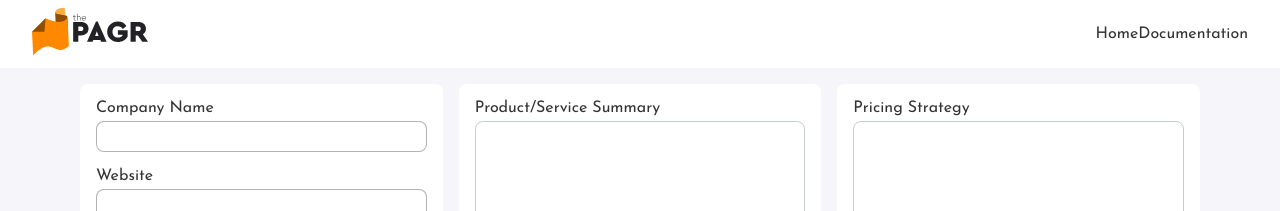
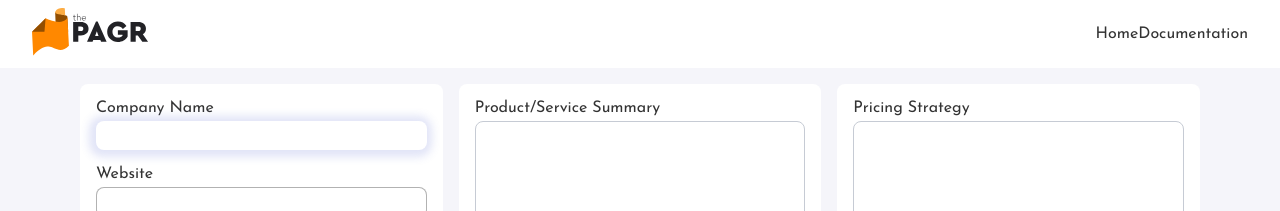
Before and after one commit to ozlemts/reactComponents, a Next.js app: page / in a window 1280 px wide. In both pictures the pointer is over the input 261 px from the left and 136 px from the top of the page. Shown: the top 211 px of the page. Built offline with nearby package versions, Linux system fonts and the light colour scheme.

Commit message:
box shadow for inputs

```diff
--- a/styles/globals.css
+++ b/styles/globals.css
@@ -139,7 +139,6 @@ a {
   border: 1px solid #C6CBD4;;
   border-radius: .5rem;
   padding: 1rem;
-  font-weight: 300;
 }
 
 .editbox .editbox-textarea:focus,
@@ -177,6 +176,13 @@ a {
   font-family: inherit;
 }
 
+.custom-input input:hover,
+.custom-input input:visited,
+.custom-input input:active {
+  box-shadow: -1px 1px 9px 6px #4b5fd22b;
+  border: none;
+}
+
 /* SELECT-BOX -------------- */
 
 select::-ms-expand {
@@ -199,6 +205,13 @@ select {
   background-size: 5px 5px, 5px 5px;
 }
 
+.select-box .custom-select:hover,
+.select-box .custom-select:visited,
+.select-box .custom-select:active {
+  box-shadow: -1px 1px 9px 6px #4b5fd22b;
+  border: none;
+}
+
 .select-box .custom-select{
   width: 100%;
   background: #F7F9FC;
@@ -206,6 +219,8 @@ select {
   border-radius: .5rem;
   padding: .5rem;
 }
+
+
 
 /* RADIO BUTTON-------------- */
 
```
